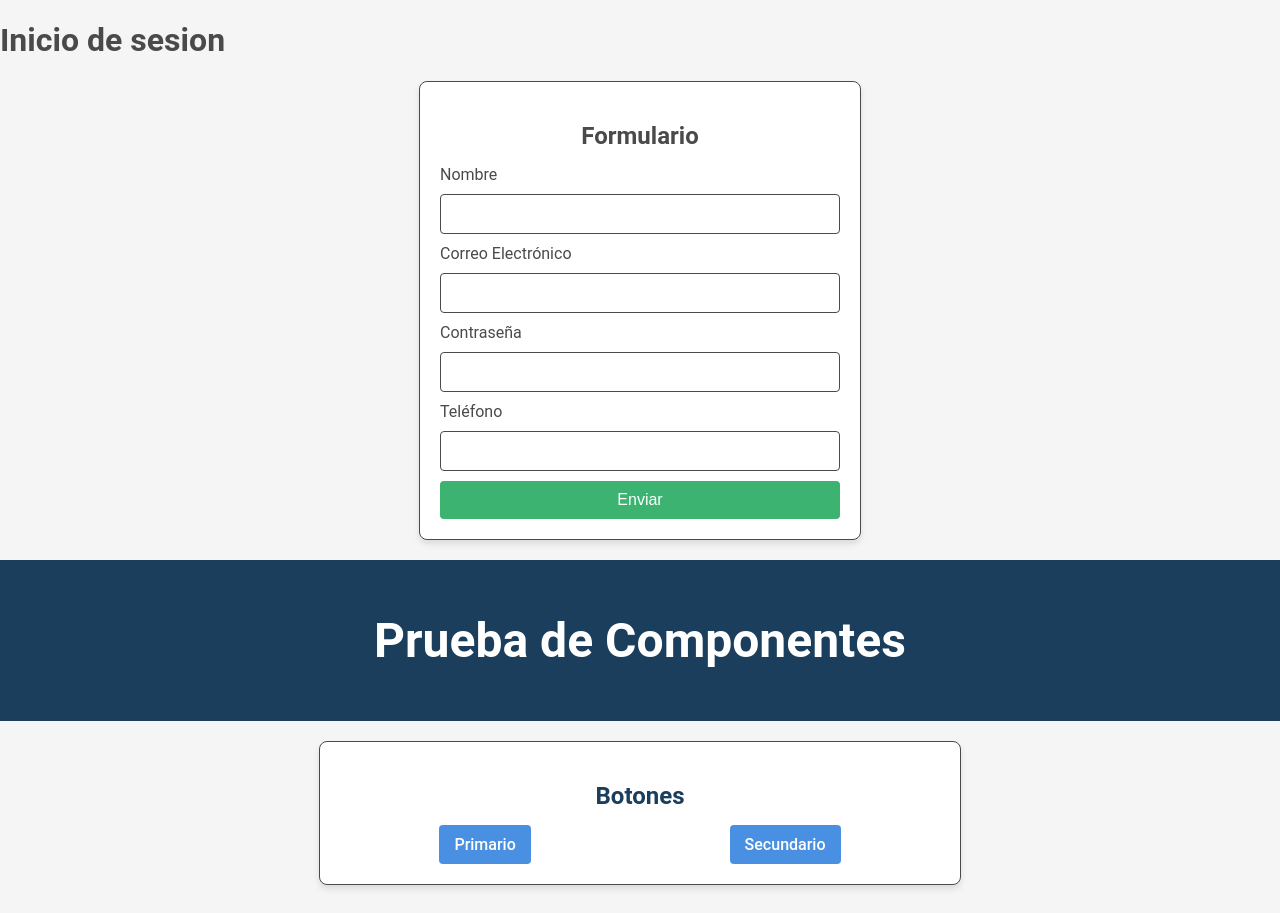
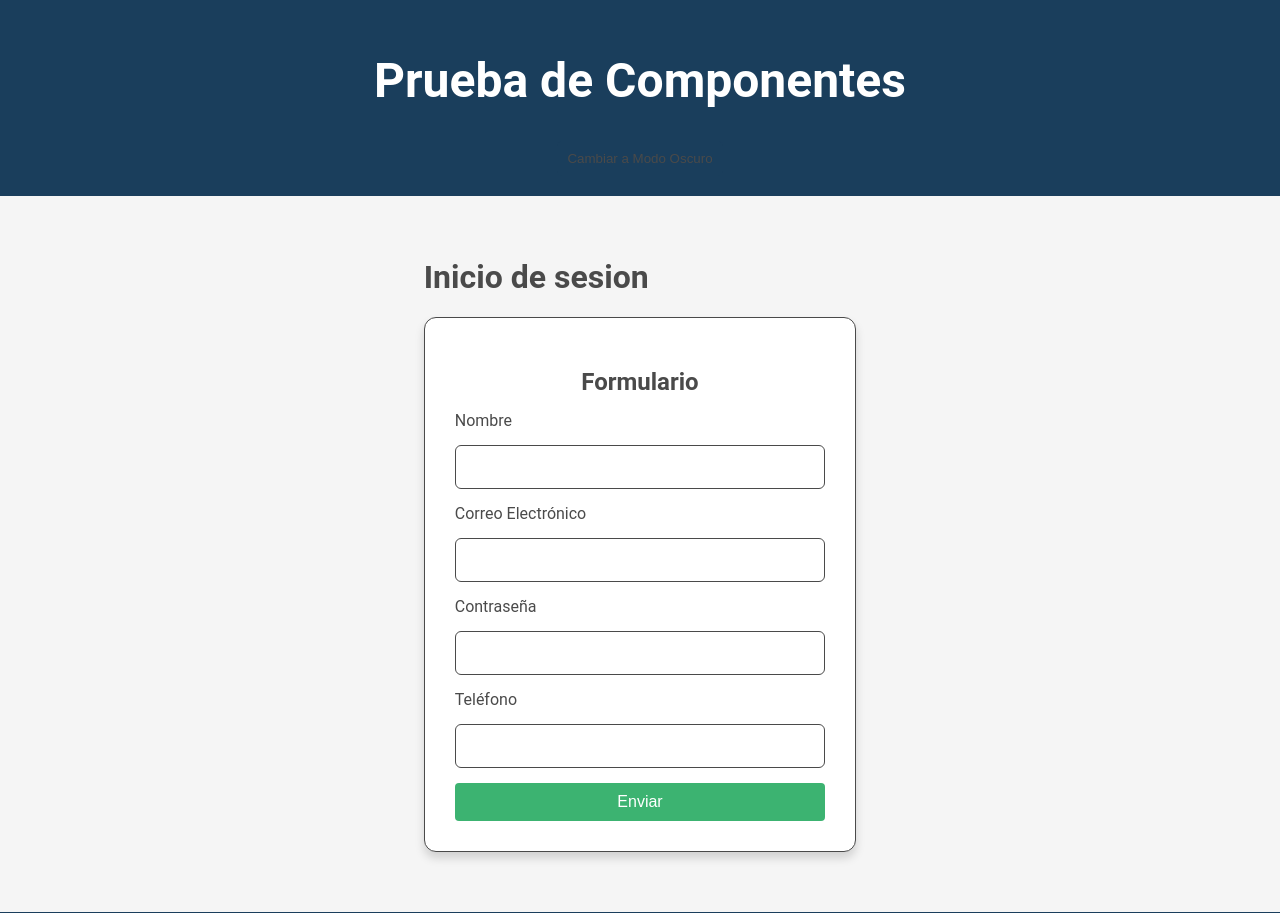
Before and after one commit to Olm72/frontend, a React (Create React App) app: page /login in a window 1280 px wide. Shown: the top 913 px of the page. Built offline with nearby package versions, Linux system fonts and the light colour scheme.

Commit message:
Pequeños cambios

```diff
--- a/src/App.css
+++ b/src/App.css
@@ -4,7 +4,26 @@
   --background-color: #F5F5F5; /* Gris Claro */
   --text-color: #4A4A4A; /* Gris Oscuro */
   --accent-color: #3CB371; /* Verde Esmeralda */
+  --border-color: #ccc;
+  --button-hover-color: #3CB371;
 }
+
+[data-theme="dark"] {
+  --background-color: #121212;
+  --primary-color: #4a90e2;
+  --secondary-color: #3cb371;
+  --text-color: #e0e0e0;
+  --border-color: #555;
+  --button-hover-color: #0073e6;
+}
+
+body {
+  background-color: var(--background-color);
+  color: var(--text-color);
+  margin: 0;
+  font-family: 'Roboto', sans-serif;
+}
+
 
 body {
   margin: 0;
@@ -27,24 +46,26 @@ body {
   padding: 20px;
   text-align: center;
   font-size: 24px;
+  position: relative;
 }
 
 .app-main {
   flex: 1;
-  padding: 20px;
+  padding: 40px 20px;
   display: flex;
   flex-direction: column;
   align-items: center;
   justify-content: center;
+  gap: 30px;
 }
 
 .button-section,
 .form-section {
-  margin-bottom: 30px;
+  margin-bottom: 40px;
   width: 100%;
   max-width: 600px;
   background-color: white;
-  padding: 20px;
+  padding: 30px;
   border-radius: 8px;
   box-shadow: 0 4px 6px rgba(0, 0, 0, 0.1);
   border: 1px solid var(--text-color);
@@ -65,16 +86,17 @@ body {
 .button-group button {
   background-color: var(--secondary-color);
   color: white;
-  padding: 10px 15px;
+  padding: 15px 20px;
   border: none;
-  border-radius: 4px;
+  border-radius: 8px;
   cursor: pointer;
-  font-size: 16px;
-  transition: background-color 0.3s ease;
+  font-size: 18px;
+  transition: all 0,3s ease;
 }
 
 .button-group button:hover {
-  background-color: var(--accent-color);
+  background-color: var(--button-hover-color);
+  transform: scale(1.05);
 }
 
 .app-footer {
@@ -88,17 +110,17 @@ body {
 .form-container {
   background-color: white;
   border: 1px solid var(--text-color);
-  border-radius: 8px;
-  padding: 20px;
-  box-shadow: 0 4px 6px rgba(0, 0, 0, 0.1);
+  border-radius: 12px;
+  padding: 30px;
+  box-shadow: 0 6px 10px rgba(0, 0, 0, 0.15);
 }
 
 .form-container input {
   width: 100%;
-  padding: 10px;
-  margin: 10px 0;
+  padding: 12px 15px;
+  margin: 15px 0;
   border: 1px solid var(--text-color);
-  border-radius: 4px;
+  border-radius: 6px;
   font-size: 16px;
   box-sizing: border-box;
 }
--- a/src/App.jsx
+++ b/src/App.jsx
@@ -1,60 +1,44 @@
-import React from "react";
+import React, { useState } from "react";
 import { BrowserRouter as Router, Routes, Route, Navigate } from "react-router-dom";
 import Login from "./components/Login";
 import Dashboard from "./components/Dashboard";
-import Button from "./components/Button/Button";
-import Form from "./components/Form/Form";
 import "./App.css";
 
-const ProtectedRoute = ({ component: Component }) => {
-  return localStorage.getItem("token") ? <Component /> : <Navigate to="/login" replace />;
-};
+const App = () => {
+  const [theme, setTheme] = useState("light");
 
-const App = () => {
-  const handleButtonClick = (type) => {
-    alert(`Botón ${type} presionado`);
+  const toggleTheme = () => {
+    const newTheme = theme === "light" ? "dark" : "light";
+    setTheme(newTheme);
+    document.documentElement.setAttribute("data-theme", newTheme);
   };
 
   return (
     <Router>
       <div className="app-container">
-        <Routes>
-          <Route path="/login" element={<Login />} />
-          <Route path="/dashboard" element={<ProtectedRoute component={Dashboard} />} />
-          <Route path="*" element={<Navigate to="/login" replace />} />
-        </Routes>
-
         <header className="app-header">
           <h1>Prueba de Componentes</h1>
+          <button
+            style={{
+              backgroundColor: "var(--primary-color)",
+              color: "var(--text-color)",
+              padding: "10px",
+              border: "none",
+              borderRadius: "5px",
+              cursor: "pointer",
+            }}
+            onClick={toggleTheme}
+          >
+            Cambiar a {theme === "light" ? "Modo Oscuro" : "Modo Claro"}
+          </button>
         </header>
 
         <main className="app-main">
-          <section className="button-section">
-            <h2>Botones</h2>
-            <div className="button-group">
-              <Button
-                text="Primario"
-                type="primary"
-                onClick={() => handleButtonClick("Primario")}
-                aria-label="Botón Primario"
-              />
-              <Button
-                text="Secundario"
-                type="secondary"
-                onClick={() => handleButtonClick("Secundario")}
-                aria-label="Botón Secundario"
-              />
-            </div>
-          </section>
-
-          <section className="form-section">
-            <h2>Formulario</h2>
-            <Form
-              onSubmit={(data) =>
-                alert(`Formulario enviado con los datos: ${JSON.stringify(data)}`)
-              }
-            />
-          </section>
+          <Routes>
+            <Route path="/login" element={<Login />} />
+            <Route path="/dashboard" element={<Dashboard />} />
+            <Route path="*" element={<Navigate to="/login" replace />} />
+          </Routes>
         </main>
 
         <footer className="app-footer">
--- a/src/components/ErrorMensajes.jsx
+++ b/src/components/ErrorMensajes.jsx
@@ -13,4 +13,4 @@ const ErrorMensajes = ({titulo, descripcion, tranquilidad, solucion, alternativa
     );
 };
 
-export default MensajesError;
+export default ErrorMensajes;
--- a/src/components/Form/Form.jsx
+++ b/src/components/Form/Form.jsx
@@ -3,28 +3,46 @@ import "./Form.css";
 
 const Form = ({ onSubmit }) => {
   const [formData, setFormData] = useState({
+    name: "",
     email: "",
     password: "",
-    name: "",
     phone: "",
   });
+
   const [errors, setErrors] = useState({});
-
-  const handleChange = (e) => {
-    const { name, value } = e.target;
-    setFormData({ ...formData, [name]: value });
-  };
 
   const validate = () => {
     const newErrors = {};
-    if (!formData.email) newErrors.email = "El correo electrónico es obligatorio.";
-    if (!formData.password) newErrors.password = "La contraseña es obligatoria.";
-    if (!formData.name) newErrors.name = "El nombre es obligatorio.";
-    if (!formData.phone) newErrors.phone = "El teléfono es obligatorio.";
-    else if (!/^\d+$/.test(formData.phone))
-      newErrors.phone = "El teléfono solo debe contener números.";
+
+    if (!formData.name || formData.name.length < 3) {
+      newErrors.name = "El nombre debe tener al menos 3 caracteres.";
+    }
+
+    const emailRegex = /^[^\s@]+@[^\s@]+\.[^\s@]+$/;
+    if (!emailRegex.test(formData.email)) {
+      newErrors.email = "Por favor, introduce un correo válido.";
+    }
+
+    const passwordRegex = /^(?=.*[A-Za-z])(?=.*\d)[A-Za-z\d]{6,}$/;
+    if (!passwordRegex.test(formData.password)) {
+      newErrors.password =
+        "La contraseña debe tener al menos 6 caracteres, incluyendo una letra y un número.";
+    }
+
+    const phoneRegex = /^\d{9}$/;
+    if (!phoneRegex.test(formData.phone)) {
+      newErrors.phone = "El teléfono debe tener exactamente 9 dígitos.";
+    }
+
     setErrors(newErrors);
     return Object.keys(newErrors).length === 0;
+  };
+
+  const handleChange = (e) => {
+    setFormData({
+      ...formData,
+      [e.target.name]: e.target.value,
+    });
   };
 
   const handleSubmit = (e) => {
@@ -37,6 +55,7 @@ const Form = ({ onSubmit }) => {
   return (
     <form className="form-container" onSubmit={handleSubmit}>
       <h2>Formulario</h2>
+
       <div className="form-group">
         <label htmlFor="name">Nombre</label>
         <input
@@ -45,10 +64,10 @@ const Form = ({ onSubmit }) => {
           name="name"
           value={formData.name}
           onChange={handleChange}
-          className={`form-control ${errors.name ? "is-invalid" : ""}`}
         />
-        {errors.name && <div className="form-error">{errors.name}</div>}
+        {errors.name && <p className="error-message">{errors.name}</p>}
       </div>
+
       <div className="form-group">
         <label htmlFor="email">Correo Electrónico</label>
         <input
@@ -57,10 +76,10 @@ const Form = ({ onSubmit }) => {
           name="email"
           value={formData.email}
           onChange={handleChange}
-          className={`form-control ${errors.email ? "is-invalid" : ""}`}
         />
-        {errors.email && <div className="form-error">{errors.email}</div>}
+        {errors.email && <p className="error-message">{errors.email}</p>}
       </div>
+
       <div className="form-group">
         <label htmlFor="password">Contraseña</label>
         <input
@@ -69,10 +88,10 @@ const Form = ({ onSubmit }) => {
           name="password"
           value={formData.password}
           onChange={handleChange}
-          className={`form-control ${errors.password ? "is-invalid" : ""}`}
         />
-        {errors.password && <div className="form-error">{errors.password}</div>}
+        {errors.password && <p className="error-message">{errors.password}</p>}
       </div>
+
       <div className="form-group">
         <label htmlFor="phone">Teléfono</label>
         <input
@@ -81,10 +100,10 @@ const Form = ({ onSubmit }) => {
           name="phone"
           value={formData.phone}
           onChange={handleChange}
-          className={`form-control ${errors.phone ? "is-invalid" : ""}`}
         />
-        {errors.phone && <div className="form-error">{errors.phone}</div>}
+        {errors.phone && <p className="error-message">{errors.phone}</p>}
       </div>
+
       <button type="submit">Enviar</button>
     </form>
   );
--- a/src/index.js
+++ b/src/index.js
@@ -3,6 +3,7 @@ import ReactDOM from 'react-dom/client';
 import './index.css';
 import App from './App';
 import reportWebVitals from './reportWebVitals';
+import './i18n';
 
 const root = ReactDOM.createRoot(document.getElementById('root'));
 root.render(
```
Also changed, not shown: src/i18n/i18n.js (added, +41 -0 lines).
